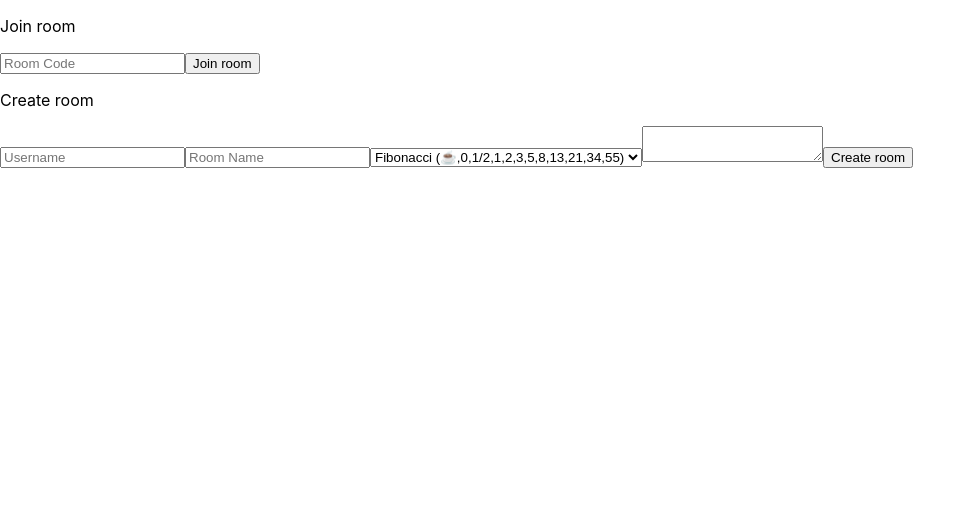
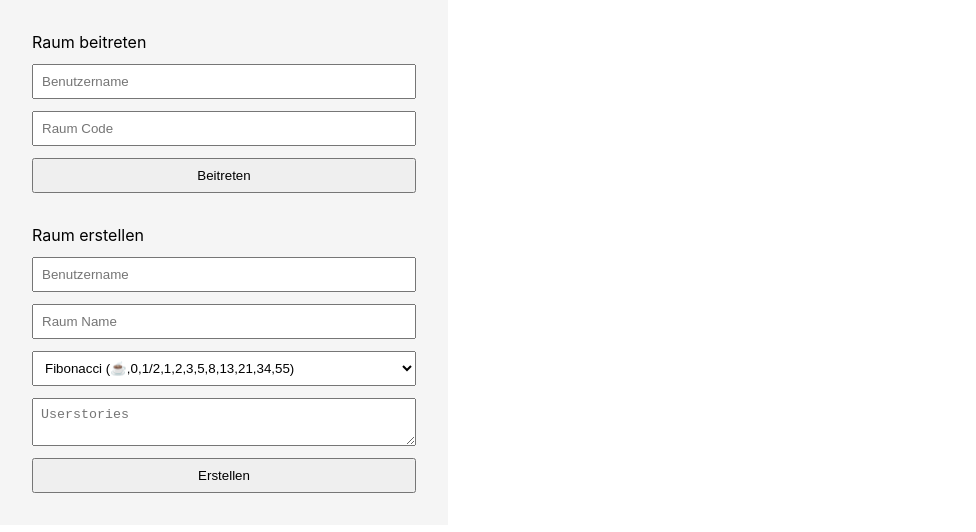
Before and after one commit to fabiansefranek/scrumtoolset, a React (Create React App) app in the folder client/: page / in a window 1280 px wide. Shown: the top 532 px of the page, without its empty margins (0-976 px from the left). Built offline with nearby package versions, Linux system fonts and the light colour scheme.

Commit message:
Feature/moderator react (#38)
* fix(frontend): add basic css

* fix(react): fix button showing

* fix(react-css): refactor css to styled-components

```diff
--- a/client/package.json
+++ b/client/package.json
@@ -10,10 +10,12 @@
     "@types/node": "^16.18.3",
     "@types/react": "^18.0.25",
     "@types/react-dom": "^18.0.9",
+    "@types/styled-components": "^5.1.26",
     "react": "^18.2.0",
     "react-dom": "^18.2.0",
     "react-scripts": "5.0.1",
     "socket.io-client": "^4.5.4",
+    "styled-components": "^5.3.6",
     "typescript": "^4.9.3"
   },
   "scripts": {
--- a/client/src/App.tsx
+++ b/client/src/App.tsx
@@ -1,4 +1,4 @@
-import React, { useState, useEffect } from 'react';
+import { useState, useEffect } from 'react';
 import io from 'socket.io-client';
 import PokerConfigurationScreen from './components/PokerConfigurationScreen';
 import PokerSessionScreen from './components/PokerSessionScreen';
@@ -17,8 +17,6 @@ function App() {
   const [userList, setUserList] = useState<User[]>([]);
   const [userIsModerator, setUserIsModerator] = useState<boolean>(false);
 
-  const userListRef = React.useRef(userList);
-
   useEffect(() => {
     if(socket === null) return;
 
@@ -35,14 +33,18 @@ function App() {
     })
 
     socket.on('room:userListUpdate', (args : any) => {
+      const moderatorSessionId : string = args[args.findIndex((user : User) => user.isModerator === 1)].sessionId;
+      if(socket.id === moderatorSessionId) {
+        setUserIsModerator(true);
+        console.warn('You are now a moderator');
+      }
       console.log(`The user list updated. Payload: ${JSON.stringify(args)}`);
-      userListRef.current = args;
       setUserList(args);
     })
 
     socket.on('room:broadcastVote', (args : any) => {
       let tempUserList : User[] = [...userList];
-      tempUserList[tempUserList.findIndex((user) => user.sessionId == args.sessionId)].state = args.state;
+      tempUserList[tempUserList.findIndex((user) => user.sessionId === args.sessionId)].state = args.state;
       setUserList(tempUserList);
       console.log(`Someone voted. Payload: ${JSON.stringify(args)}`)
     })
@@ -62,7 +64,7 @@ function App() {
       let tempUserList : User[] = [...userList];
       console.warn(args);
       args.forEach((vote : any) => {
-        tempUserList[tempUserList.findIndex((user) => user.sessionId == vote.sessionId)].vote = vote.vote;
+        tempUserList[tempUserList.findIndex((user) => user.sessionId === vote.sessionId)].vote = vote.vote;
       })
       setUserList(tempUserList);
       console.info(`Votes were revealed!`)
@@ -117,32 +119,26 @@ function App() {
   }
 
   function nextRound() {
-    if(!userIsModerator) throw('User is not a moderator');
+    if(!userIsModerator) throw new Error('User is not a moderator');
     socket.emit('room:nextRound');
 
   }
 
   function revealVotes() {
-    if(!userIsModerator) throw ('User is not a moderator');
+    if(!userIsModerator) throw new Error('User is not a moderator');
     console.log('reveal votes');
     socket.emit('room:revealVotes');
   }
 
   function closeRoom() {
-    if(!userIsModerator) throw ('User is not a moderator');
+    if(!userIsModerator) throw new Error('User is not a moderator');
     socket.emit('room:close', roomCode);
   }
 
   return (
     <div>
-      {!isConnected && <p>Join room</p>}
-      {!isConnected && <input type="text" placeholder="Room Code" onInput={(event : any) => setRoomCode(event.target.value)}></input>}
-      {!isConnected && <button onClick={ joinRoom }>Join room</button>}
-      {!isConnected && <p>Create room</p>}
-      {!isConnected && <PokerConfigurationScreen createRoom={createRoom} setRoomName={setRoomName} setUsername={setUsername} setUserStories={setUserStories} setVotingSystem={setVotingSystem} setCurrentUserStory={setCurrentUserStory}/>}
-      {isConnected && <p>Room code: {roomCode}</p>}
-      {isConnected && <PokerSessionScreen userList={userList} userStories={userStories} currentUserStory={currentUserStory} nextRound={nextRound} userIsModerator={userIsModerator} roomState={roomState} revealVotes={revealVotes} closeRoom={closeRoom} sendVote={vote} />}
-      {isConnected && <button onClick={ disconnect }>Disconnect</button>}
+      {!isConnected && <PokerConfigurationScreen createRoom={createRoom} setRoomName={setRoomName} setUsername={setUsername} setUserStories={setUserStories} setVotingSystem={setVotingSystem} setCurrentUserStory={setCurrentUserStory} setRoomCode={setRoomCode} joinRoom={joinRoom} />}
+      {isConnected && <PokerSessionScreen userList={userList} userStories={userStories} currentUserStory={currentUserStory} nextRound={nextRound} userIsModerator={userIsModerator} roomState={roomState} revealVotes={revealVotes} closeRoom={closeRoom} sendVote={vote} disconnect={disconnect}/>}
     </div>
   );
 }
--- a/client/src/components/PokerCardContainer.tsx
+++ b/client/src/components/PokerCardContainer.tsx
@@ -1,17 +1,34 @@
 import React from 'react';
 import PokerCard from './PokerCard';
+import styled from 'styled-components';
 
 function PokerCardContainer({ cards, roomState, sendVote } : { cards : string[], roomState : string, sendVote : Function }) {
     return (
-        <div style={{display: "flex", flexDirection: "column", gap: "1rem"}}>
-            <p style={{margin: 0}}>Cards</p>
-            <div style={{display: "grid", gap: "0.75rem", gridTemplateColumns: "1fr 1fr 1fr 1fr"}}>
+        <Container>
+            <Text>Karten</Text>
+            <Cards>
                 {cards.map((card : string) => {
                     return <PokerCard key={card} text={card} sendVote={sendVote} active={(roomState==="voting" ? true : false)}/>
                 })}
-            </div>
-        </div>
+            </Cards>
+        </Container>
     );
 }
 
+const Container = styled.div`
+    display: flex;
+    flex-direction: column;
+    gap: 1rem;
+`;
+
+const Text = styled.p`
+    margin: 0;
+`;
+
+const Cards = styled.div`
+    display: grid;
+    gap: 0.75rem;
+    grid-template-columns: 1fr 1fr 1fr 1fr;
+`;
+
 export default PokerCardContainer;
--- a/client/src/components/PokerConfigurationScreen.tsx
+++ b/client/src/components/PokerConfigurationScreen.tsx
@@ -1,4 +1,5 @@
 import { UserStory } from "../types";
+import styled from "styled-components";
 
 function convertLinesToUserStoryArray(lines : string) {
     return lines.split("\n").map((line : string) => ({
@@ -8,23 +9,65 @@ function convertLinesToUserStoryArray(lines : string) {
     )
 }
 
-function PokerConfigurationScreen({ setRoomName, setUsername, setVotingSystem, setUserStories, createRoom, setCurrentUserStory } : { setRoomName : Function, setUsername : Function, setVotingSystem : Function, setUserStories : Function, createRoom : any, setCurrentUserStory : Function }) {
+function PokerConfigurationScreen({ setRoomName, setUsername, setVotingSystem, setUserStories, createRoom, setCurrentUserStory, joinRoom, setRoomCode } : { setRoomName : Function, setUsername : Function, setVotingSystem : Function, setUserStories : Function, createRoom : any, setCurrentUserStory : Function, joinRoom : Function, setRoomCode : Function }) {
     return (
-        <>
-            <input placeholder="Username" onChange={(event : any) => setUsername(event.target.value)}></input>
-            <input placeholder="Room Name" onChange={(event : any) => setRoomName(event.target.value)}></input>
-            <select onChange={(event : any) => setVotingSystem(event.target.value) }>
-                <option value="fibonacci">Fibonacci (☕,0,1/2,1,2,3,5,8,13,21,34,55)</option>
-                <option value="scrum">Scrum (☕,0,1/2,1,2,3,5,8,13,20,40,100)</option>
-            </select>
-            <textarea onChange={(event : any) => {
-                const userStories : UserStory[] = convertLinesToUserStoryArray(event.target.value);
-                setUserStories(userStories);
-                setCurrentUserStory(userStories[0]);
-                }}></textarea>
-            <button onClick={createRoom}>Create room</button>
-        </>
+        <Container>
+            <InputContainer>
+                <Text>Raum beitreten</Text>
+                <Input placeholder="Benutzername" onChange={(event : any) => setUsername(event.target.value)} />
+                <Input type="text" placeholder="Raum Code" onInput={(event : any) => setRoomCode(event.target.value)} />
+                <Button onClick={ () => joinRoom() }>Beitreten</Button>
+            </InputContainer>
+            <InputContainer>
+		        <Text>Raum erstellen</Text>
+                <Input placeholder="Benutzername" onChange={(event : any) => setUsername(event.target.value)} />
+                <Input placeholder="Raum Name" onChange={(event : any) => setRoomName(event.target.value)} />
+                <Select onChange={(event : any) => setVotingSystem(event.target.value) }>
+                    <option value="fibonacci">Fibonacci (☕,0,1/2,1,2,3,5,8,13,21,34,55)</option>
+                    <option value="scrum">Scrum (☕,0,1/2,1,2,3,5,8,13,20,40,100)</option>
+                </Select>
+                <TextArea onChange={(event : any) => {
+                    const userStories : UserStory[] = convertLinesToUserStoryArray(event.target.value);
+                    setUserStories(userStories);
+                    }} placeholder="Userstories"></TextArea>
+                <Button onClick={createRoom}>Erstellen</Button>
+            </InputContainer>
+        </Container>
     );
 }
 
+const Container = styled.div`
+    display: flex;
+    flex-direction: column;
+    gap: 2rem;
+    width: 30vw;
+    background-color: #f5f5f5;
+    padding: 2rem;
+`;
+
+const InputContainer = styled.div`
+    display: flex;
+    flex-direction: column;
+    gap: 0.75rem;
+`;
+
+const Text = styled.p`
+    margin: 0;
+`;
+
+const Input = styled.input`
+    padding: 0.5rem;
+`
+const Button = styled.button`
+    padding: 0.5rem;
+`;
+
+const Select = styled.select`
+    padding: 0.5rem;
+`;
+
+const TextArea = styled.textarea`
+    padding: 0.5rem;
+`;
+
 export default PokerConfigurationScreen;
--- a/client/src/components/PokerSessionScreen.tsx
+++ b/client/src/components/PokerSessionScreen.tsx
@@ -2,17 +2,24 @@ import React from 'react';
 import PokerVoteContainer from './PokerVoteContainer';
 import PokerUserStoryContainer from './PokerUserStoryContainer';
 import { User, UserStory } from '../types';
+import styled from 'styled-components';
 
-function PokerSessionScreen({ userList, userStories, currentUserStory, nextRound, userIsModerator, roomState, revealVotes, closeRoom, sendVote } : { userList : User[], userStories : UserStory[], currentUserStory : UserStory, nextRound : Function, userIsModerator : Boolean, roomState : string, revealVotes : Function, closeRoom : Function, sendVote : Function }) {
+function PokerSessionScreen({ userList, userStories, currentUserStory, nextRound, userIsModerator, roomState, revealVotes, closeRoom, sendVote, disconnect } : { userList : User[], userStories : UserStory[], currentUserStory : UserStory, nextRound : Function, userIsModerator : Boolean, roomState : string, revealVotes : Function, closeRoom : Function, sendVote : Function, disconnect : Function }) {
     return (
         <div>
-            <p>State: {roomState}</p>
-            <div style={{display: "flex", flexDirection: "column", gap: "1rem"}}>
+            {userIsModerator && <p>Status: {roomState}</p>}
+            <Container>
                 <PokerUserStoryContainer userStories={userStories} currentUserStory={currentUserStory} userIsModerator={userIsModerator} />
-                <PokerVoteContainer userList={userList} nextRound={nextRound} userIsModerator={userIsModerator} roomState={roomState} revealVotes={revealVotes} closeRoom={closeRoom} sendVote={sendVote} />
-            </div>
+                <PokerVoteContainer userList={userList} nextRound={nextRound} userIsModerator={userIsModerator} roomState={roomState} revealVotes={revealVotes} closeRoom={closeRoom} sendVote={sendVote} disconnect={disconnect} />
+            </Container>
         </div>
     )
 }
 
+const Container = styled.div`
+    display: flex;
+    flex-direction: column;
+    gap: 1rem;
+`
+
 export default PokerSessionScreen;
--- a/client/src/components/PokerUser.tsx
+++ b/client/src/components/PokerUser.tsx
@@ -1,18 +1,43 @@
-import { useEffect } from "react";
 import { User } from "../types";
 import PokerProfilePicture from "./PokerProfilePicture";
+import styled from "styled-components";
 
 function PokerUser({ user, roomState } : { user : User, roomState : string }) {
     return(
-        <div key={user.sessionId} style={{display: "flex", flexDirection: "row", justifyContent: "space-between", alignItems: "center", width: "100%"}}>
-            <div style={{display: "flex", flexDirection: "row", alignItems: "center", gap: "0.5rem"}}>
+        <Container key={user.sessionId}>
+            <UserContainer>
                 <PokerProfilePicture username={user.username} />
-                <p style={{margin: "0", textTransform: "capitalize"}}>{user.username}</p>
-            </div>
+                <Username>{user.username}</Username>
+            </UserContainer>
 
-            <p style={{margin: 0, textTransform: "capitalize"}}>{(roomState === "voting") ? user.state : user.vote} </p>
-        </div>
+            <State>{(roomState === "voting") ? user.state : user.vote}</State>
+        </Container>
     )
 }
 
+const Container = styled.div`
+    display: flex;
+    flex-direction: row;
+    justify-content: space-between;
+    align-items: center;
+    width: 100%;
+`;
+
+const UserContainer = styled.div`
+    display: flex;
+    flex-direction: row;
+    align-items: center;
+    gap: 0.75rem;
+`;
+
+const Username = styled.p`
+    margin: 0;
+    text-transform: capitalize;
+`;
+
+const State = styled.p`
+    margin: 0;
+    text-transform: capitalize;
+`;
+
 export default PokerUser;
--- a/client/src/components/PokerUserContainer.tsx
+++ b/client/src/components/PokerUserContainer.tsx
@@ -1,18 +1,39 @@
-import React, { useEffect } from 'react';
 import { User } from '../types';
 import PokerUser from './PokerUser';
+import styled from 'styled-components';
 
 function PokerUserContainer({ userList, roomState } : { userList : User[], roomState : string }) {
     return (
-        <div style={{display: "flex", flexDirection: "column", gap: "1rem", width: "15vw", maxHeight: "100%", overflow: "hidden"}}>
-            <p style={{margin: 0}}>Votes</p>
-            <div style={{display: "flex", flexDirection: "column", gap: "0.5rem", overflowY: "hidden", maxHeight: "100%"}}>
+        <Container>
+            <Text>Punkte</Text>
+            <Users>
                 {userList.map((user : User) => {
                     return <PokerUser key={user.sessionId} user={user} roomState={roomState} />
                 })}
-            </div>
-        </div>
+            </Users>
+        </Container>
     );
 }
 
+const Container = styled.div`
+    display: flex;
+    flex-direction: column;
+    gap: 1rem;
+    width: 15vw;
+    max-height: 100%;
+    overflow: hidden;
+`;
+
+const Text = styled.p`
+    margin: 0;
+`;
+
+const Users = styled.div`
+    display: flex;
+    flex-direction: column;
+    gap: 0.5rem;
+    overflow-y: hidden;
+    max-height: 100%;
+`;
+
 export default PokerUserContainer;
--- a/client/src/components/PokerUserStoryContainer.tsx
+++ b/client/src/components/PokerUserStoryContainer.tsx
@@ -1,19 +1,63 @@
 import React, {useState} from 'react';
 import { UserStory } from '../types';
+import styled from 'styled-components';
 
 function PokerUserStoryContainer({ userStories, currentUserStory, userIsModerator } : { userStories : UserStory[], currentUserStory : UserStory, userIsModerator : Boolean }) {
     const [showUserStories, setShowUserStories] = useState<boolean>(false);
     return (
         <React.Fragment>
-            <div style={{display: "flex", flexDirection: "row", justifyContent: "space-between", backgroundColor: "#f5f5f5", width: "40vw", padding: "1rem", boxSizing: "border-box", borderRadius: "0.5rem"}}>
-                <p style={{margin: 0}}>Current User Story: {currentUserStory.name}</p>
-                {userIsModerator && <button onClick={() => setShowUserStories(!showUserStories)}>{(showUserStories) ? 'Hide user stories' : 'Show user stories'}</button>}
-            </div>
-            {showUserStories && userStories.map((userStory : UserStory) => {
-                    return <li>{userStory.name}</li>
-            })}
+            <CurrentUserStoryContainer>
+                <Text>{currentUserStory.name}</Text>
+                {userIsModerator &&
+                    <Button onClick={() => setShowUserStories(!showUserStories)}>
+                        {(showUserStories) ? 'Userstories verstecken' : 'Userstories anzeigen'}
+                    </Button>
+                }
+            </CurrentUserStoryContainer>
+                {showUserStories &&
+		            <AllUserstoriesContainer>
+                        <Text>Alle Userstories</Text>
+			            <List>{userStories.map((userStory : UserStory) => {
+                    		return <li>{userStory.name}</li>
+                        })}
+			            </List>
+		            </AllUserstoriesContainer>
+	            }
         </React.Fragment>
     );
 }
 
+const CurrentUserStoryContainer = styled.div`
+    display: flex;
+    flex-direction: row;
+    justify-content: space-between;
+    align-items: center;
+    background-color: #f5f5f5;
+    width: 40vw;
+    padding: 2rem;
+    box-sizing: border-box;
+    border-radius: 0.5rem;
+`;
+
+const AllUserstoriesContainer = styled.div`
+    background-color: #f5f5f5;
+    width: 40vw;
+    border-radius: 0.5rem;
+    padding: 2rem;
+    box-sizing: border-box;
+`;
+
+const Text = styled.p`
+    margin: 0;
+`;
+
+const Button = styled.button`
+  padding: 0.5rem;
+`;
+
+const List = styled.ul`
+    list-style: none;
+    padding: 0;
+`;
+
 export default PokerUserStoryContainer;
--- a/client/src/components/PokerVoteContainer.tsx
+++ b/client/src/components/PokerVoteContainer.tsx
@@ -2,23 +2,57 @@ import React from 'react';
 import { User } from '../types';
 import PokerCardContainer from './PokerCardContainer';
 import PokerUserContainer from './PokerUserContainer';
+import styled from 'styled-components';
 
 
 
-function PokerVoteContainer({ userList, nextRound, userIsModerator, roomState, revealVotes, closeRoom, sendVote } : { userList : User[], nextRound : Function, userIsModerator : Boolean, roomState : string, revealVotes : Function, closeRoom : Function, sendVote : Function }) {
+function PokerVoteContainer({ userList, nextRound, userIsModerator, roomState, revealVotes, closeRoom, sendVote, disconnect } : { userList : User[], nextRound : Function, userIsModerator : Boolean, roomState : string, revealVotes : Function, closeRoom : Function, sendVote : Function, disconnect : Function }) {
     const cards : string[] = ["0", "0.5", "1", "2", "3", "5", "8", "13", "20", "40", "80", "100"];
     return (
-        <div style={{backgroundColor: "#f5f5f5", width: "40vw", padding: "2rem", height: "fit-content", boxSizing: "border-box", borderRadius: "0.5rem"}}>
-            <div style={{display: "flex", flexDirection: "row", justifyContent: "space-between"}}>
+        <Container>
+            <UserAndCardContainer>
                 <PokerUserContainer userList={userList} roomState={roomState} />
                 <PokerCardContainer cards={cards} roomState={roomState} sendVote={sendVote}/>
-            </div>
-            {userIsModerator && <div style={{display: "flex", flexDirection: "row", justifyContent: "flex-end", marginTop: "2rem"}}>
-                    {(roomState === "voting") ? <button onClick={() => nextRound()}>Reveal votes</button> : (roomState === "waiting") ? <button onClick={() => nextRound()}>Next round</button> : <button onClick={() => nextRound()}>Close room</button>}
-            </div>}
-        </div>
+            </UserAndCardContainer>
+            <ButtonContainer>
+                    {(userIsModerator) ? (roomState === "voting")
+                        ? <Button onClick={() => nextRound()}></Button>
+                        : (roomState === "waiting")
+                        ? <Button onClick={() => nextRound()}>Nächste Runde</Button>
+                        : <Button onClick={() => nextRound()}>Raum schließen</Button>
+                        : <></>}
+		            <Button onClick={() => disconnect()}>Raum verlassen</Button>
+            </ButtonContainer>
+        </Container>
 
     );
 }
 
+const Container = styled.div`
+    background-color: #f5f5f5;
+    width: 40vw;
+    padding: 2rem;
+    height: fit-content;
+    box-sizing: border-box;
+    border-radius: 0.5rem;
+`;
+
+const UserAndCardContainer = styled.div`
+    display: flex;
+    flex-direction: row;
+    justify-content: space-between;
+`;
+
+const ButtonContainer = styled.div`
+    display: flex;
+    flex-direction: row;
+    justify-content: flex-end;
+    margin-top: 2rem;
+    gap: 1rem;
+`;
+
+const Button = styled.button`
+    padding: 0.5rem;
+`;
+
 export default PokerVoteContainer;
--- a/client/src/types.ts
+++ b/client/src/types.ts
@@ -2,7 +2,8 @@ type User = {
     sessionId: string,
     username: string,
     state: string,
-    vote?: string
+    vote?: string,
+    isModerator?: number
 }
 
 type UserStory = {
```
Also changed, not shown: client/src/components/PokerCard.tsx (+22 -4 lines), client/src/components/PokerProfilePicture.tsx (+17 -1 lines), 1 other file (tests, documents, lock files or other folders).
